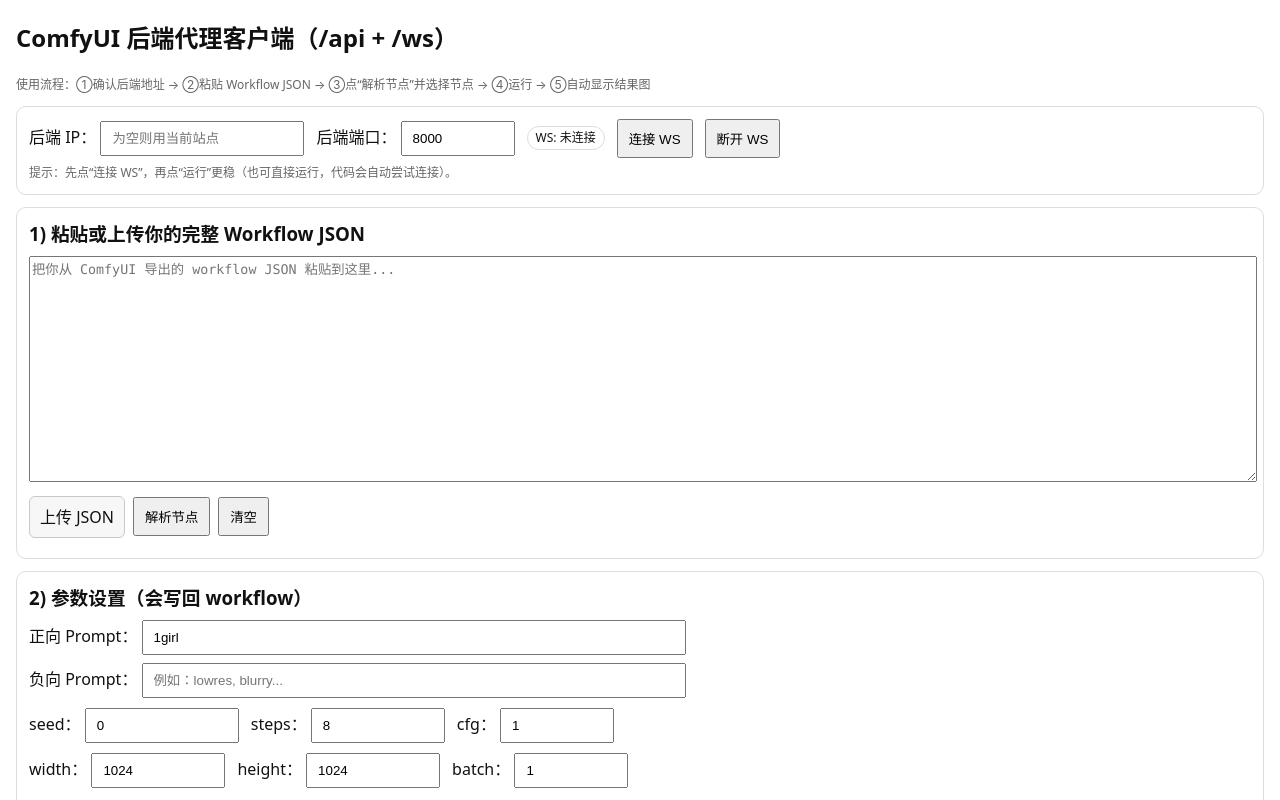
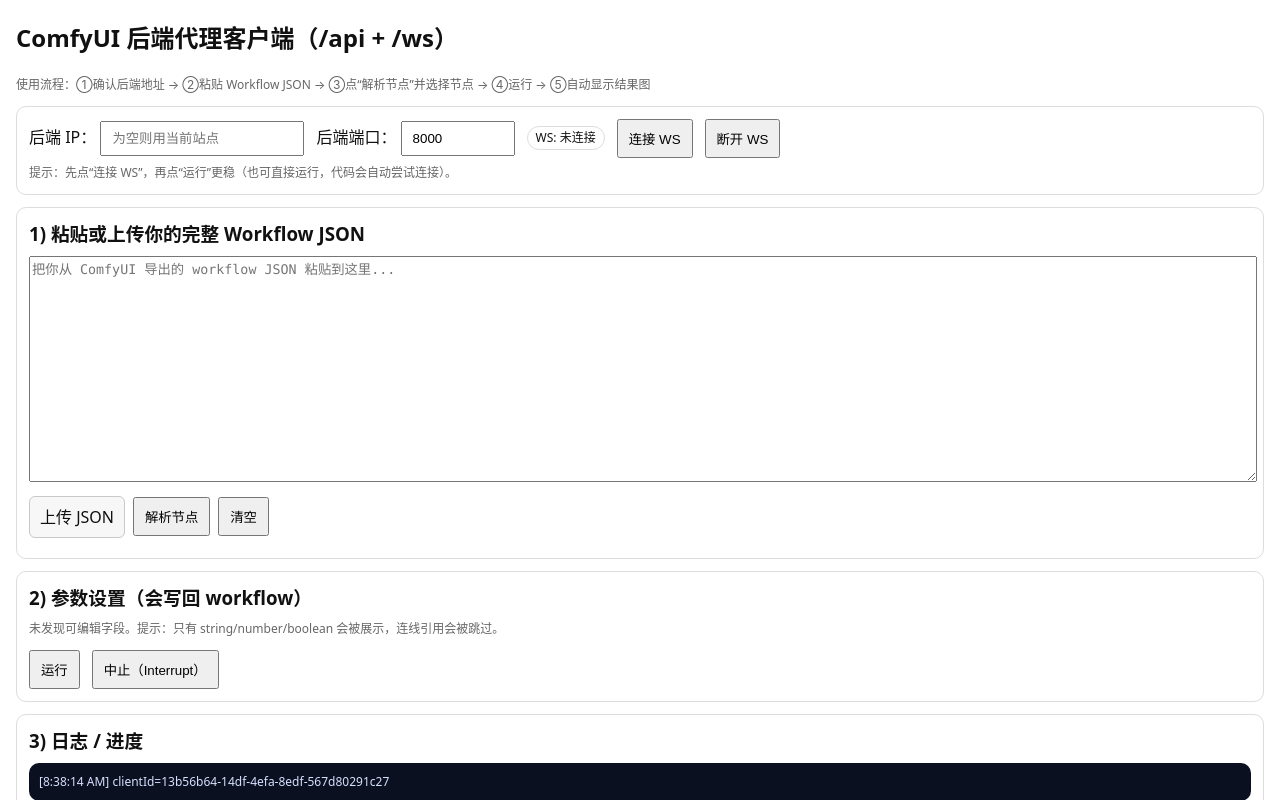
Before and after one commit to c1921/Comfyui-Assistant, a Vue app in the folder frontend/: page / in a window 1280 px wide. Shown: the top 800 px of the page. Built offline with nearby package versions, Linux system fonts and the light colour scheme.

Commit message:
feat: 将参数设置改为动态编辑字段

```diff
--- a/frontend/src/App.vue
+++ b/frontend/src/App.vue
@@ -13,6 +13,17 @@
 }
 
 type WorkflowMap = Record<string, WorkflowNode>
+
+type EditableValue = string | number | boolean
+
+type ParamField = {
+  id: string
+  nodeId: string
+  nodeLabel: string
+  inputKey: string
+  value: EditableValue
+  inputType: 'string' | 'number' | 'boolean'
+}
 
 type ImageFile = {
   filename: string
@@ -56,18 +67,7 @@
 const workflowJson = ref('')
 const parseInfo = ref('')
 
-const posPrompt = ref('1girl')
-const negPrompt = ref('')
-
-const posNode = ref('')
-const negNode = ref('')
-
-const seed = ref(0)
-const steps = ref(8)
-const cfg = ref(1)
-const width = ref(1024)
-const height = ref(1024)
-const batch = ref(1)
+const paramFields = ref<ParamField[]>([])
 
 const logLines = ref<string[]>([])
 const logText = computed(() => logLines.value.join('\n'))
@@ -101,48 +101,29 @@
   }
 }
 
-const findNodesByClass = (wf: WorkflowMap, classType: string) => {
-  const out: { id: string; node: WorkflowNode }[] = []
-  for (const [id, node] of Object.entries(wf || {})) {
-    if (node && node.class_type === classType) out.push({ id, node })
-  }
-  return out
-}
+const isEditableValue = (value: unknown): value is EditableValue =>
+  typeof value === 'string' || typeof value === 'number' || typeof value === 'boolean'
 
-const findSizeCandidates = (wf: WorkflowMap) => {
-  const candidates: { id: string; node: WorkflowNode }[] = []
-  const classSet = new Set([
-    'EmptyLatentImage',
-    'EmptyLatentImage (WAS)',
-    'LatentUpscale',
-    'ImageResize',
-    'SDXLAspectRatio',
-  ])
-  for (const [id, node] of Object.entries(wf || {})) {
-    if (!node) continue
-    if (classSet.has(node.class_type || '')) candidates.push({ id, node })
-    const ins = node.inputs || {}
-    if (typeof ins.width === 'number' && typeof ins.height === 'number') {
-      candidates.push({ id, node })
+const buildEditableParams = (wf: WorkflowMap) => {
+  const fields: ParamField[] = []
+  for (const [nodeId, node] of Object.entries(wf || {})) {
+    if (!node?.inputs) continue
+    const nodeLabel = node._meta?.title || node.class_type || nodeId
+    for (const [inputKey, value] of Object.entries(node.inputs)) {
+      if (!isEditableValue(value)) continue
+      const inputType =
+        typeof value === 'string' ? 'string' : typeof value === 'number' ? 'number' : 'boolean'
+      fields.push({
+        id: `${nodeId}.${inputKey}`,
+        nodeId,
+        nodeLabel,
+        inputKey,
+        value,
+        inputType,
+      })
     }
   }
-  const seen = new Set<string>()
-  return candidates.filter((x) => (seen.has(x.id) ? false : (seen.add(x.id), true)))
-}
-
-const getLinkedNodeId = (value: unknown) => {
-  if (Array.isArray(value) && typeof value[0] === 'string') return value[0]
-  if (typeof value === 'string') return value
-  return ''
-}
-
-const findPromptNodesFromSampler = (wf: WorkflowMap, samplerId?: string) => {
-  if (!samplerId) return { posId: '', negId: '' }
-  const node = wf[samplerId]
-  const ins = node?.inputs || {}
-  const posId = getLinkedNodeId(ins.positive)
-  const negId = getLinkedNodeId(ins.negative)
-  return { posId, negId }
+  return fields
 }
 
 const ensureWsConnected = () => {
@@ -331,36 +312,18 @@
 const buildWorkflowWithParams = () => {
   if (!workflow.value) throw new Error('请先解析并加载 workflow')
   const wf = cloneWorkflow(workflow.value)
-
-  const posId = posNode.value
-  const negId = negNode.value
-  const ksId = findNodesByClass(wf, 'KSampler')[0]?.id || ''
-  const szId = findSizeCandidates(wf)[0]?.id || ''
-
-  if (posId && wf[posId]?.inputs) wf[posId].inputs.text = posPrompt.value ?? ''
-  if (negId && wf[negId]?.inputs) wf[negId].inputs.text = negPrompt.value ?? ''
-
-  const seedValue = Number(seed.value)
-  const stepsValue = Number(steps.value)
-  const cfgValue = Number(cfg.value)
-
-  if (ksId && wf[ksId]?.inputs) {
-    if (!Number.isNaN(seedValue)) wf[ksId].inputs.seed = seedValue
-    if (!Number.isNaN(stepsValue)) wf[ksId].inputs.steps = stepsValue
-    if (!Number.isNaN(cfgValue)) wf[ksId].inputs.cfg = cfgValue
+  for (const field of paramFields.value) {
+    const node = wf[field.nodeId]
+    if (!node?.inputs) continue
+    if (field.inputType === 'number') {
+      const next = Number(field.value)
+      if (!Number.isNaN(next)) node.inputs[field.inputKey] = next
+    } else if (field.inputType === 'boolean') {
+      node.inputs[field.inputKey] = Boolean(field.value)
+    } else {
+      node.inputs[field.inputKey] = String(field.value)
+    }
   }
-
-  const w = Number(width.value)
-  const h = Number(height.value)
-  const b = Number(batch.value)
-
-  if (szId && wf[szId]?.inputs) {
-    if (!Number.isNaN(w) && 'width' in wf[szId].inputs) wf[szId].inputs.width = w
-    if (!Number.isNaN(h) && 'height' in wf[szId].inputs) wf[szId].inputs.height = h
-    if (!Number.isNaN(b) && 'batch_size' in wf[szId].inputs) wf[szId].inputs.batch_size = b
-    if (!Number.isNaN(b) && 'batch' in wf[szId].inputs) wf[szId].inputs.batch = b
-  }
-
   return wf
 }
 
@@ -372,19 +335,9 @@
     return
   }
   workflow.value = obj as WorkflowMap
+  paramFields.value = buildEditableParams(workflow.value)
 
-  const clips = findNodesByClass(obj, 'CLIPTextEncode')
-  const ksamplers = findNodesByClass(obj, 'KSampler')
-  const samplerId = ksamplers[0]?.id || ''
-  const { posId, negId } = findPromptNodesFromSampler(obj, samplerId)
-  if (posId) posNode.value = posId
-  if (negId) negNode.value = negId
-  if (!posNode.value && clips[0]) posNode.value = clips[0].id
-  if (!negNode.value && clips[1]) negNode.value = clips[1].id
-
-  parseInfo.value =
-    `解析成功：CLIPTextEncode=${clips.length}，KSampler=${ksamplers.length}。` +
-    '（如选项为空，说明你的图里对应节点类型不同，需要我按你的 workflow 调整识别规则。）'
+  parseInfo.value = `解析成功：发现 ${paramFields.value.length} 个可编辑字段。`
 
   log('Workflow 已加载并解析节点。')
 }
@@ -393,6 +346,7 @@
   workflowJson.value = ''
   parseInfo.value = ''
   workflow.value = null
+  paramFields.value = []
   images.value = []
   shownFiles.clear()
   log('已清空。')
@@ -471,14 +425,7 @@
     />
 
     <ParamsCard
-      v-model:pos-prompt="posPrompt"
-      v-model:neg-prompt="negPrompt"
-      v-model:seed="seed"
-      v-model:steps="steps"
-      v-model:cfg="cfg"
-      v-model:width="width"
-      v-model:height="height"
-      v-model:batch="batch"
+      v-model:fields="paramFields"
       @run="onRun"
       @stop="onStop"
     />
--- a/frontend/src/components/ParamsCard.vue
+++ b/frontend/src/components/ParamsCard.vue
@@ -1,120 +1,99 @@
 <script setup lang="ts">
-interface SelectOption {
-  value: string
-  label: string
+import { computed } from 'vue'
+
+type ParamField = {
+  id: string
+  nodeId: string
+  nodeLabel: string
+  inputKey: string
+  value: string | number | boolean
+  inputType: 'string' | 'number' | 'boolean'
 }
 
-const props = defineProps<{
-  posPrompt: string
-  negPrompt: string
-  seed: number
-  steps: number
-  cfg: number
-  width: number
-  height: number
-  batch: number
-}>()
+const props = defineProps<{ fields: ParamField[] }>()
 
 const emit = defineEmits<{
-  (e: 'update:posPrompt', value: string): void
-  (e: 'update:negPrompt', value: string): void
-  (e: 'update:seed', value: number): void
-  (e: 'update:steps', value: number): void
-  (e: 'update:cfg', value: number): void
-  (e: 'update:width', value: number): void
-  (e: 'update:height', value: number): void
-  (e: 'update:batch', value: number): void
+  (e: 'update:fields', value: ParamField[]): void
   (e: 'run'): void
   (e: 'stop'): void
 }>()
+
+const groups = computed(() => {
+  const map = new Map<string, { key: string; label: string; items: ParamField[] }>()
+  for (const field of props.fields) {
+    const key = `${field.nodeLabel} (${field.nodeId})`
+    const existing = map.get(key)
+    if (existing) {
+      existing.items.push(field)
+    } else {
+      map.set(key, { key, label: key, items: [field] })
+    }
+  }
+  return [...map.values()]
+})
+
+const updateFieldValue = (id: string, value: string | number | boolean) => {
+  const next = props.fields.map((field) => (field.id === id ? { ...field, value } : field))
+  emit('update:fields', next)
+}
+
+const asTextarea = (value: unknown) => {
+  if (typeof value !== 'string') return false
+  return value.length > 80 || value.includes('\n')
+}
 </script>
 
 <template>
   <div class="card">
     <h3 style="margin: 0 0 8px 0">2) 参数设置（会写回 workflow）</h3>
 
-    <div class="row">
+    <div v-if="props.fields.length === 0" class="small">
+      未发现可编辑字段。提示：只有 string/number/boolean 会被展示，连线引用会被跳过。
+    </div>
+    <div v-else>
+      <div v-for="group in groups" :key="group.key" style="margin-top: 10px">
+        <div class="small" style="margin-bottom: 6px">节点：{{ group.label }}</div>
+        <div
+          v-for="field in group.items"
+          :key="field.id"
+          class="row"
+          style="margin-bottom: 6px"
+        >
           <label>
-        正向 Prompt：
+            {{ field.inputKey }}：
             <input
-          :value="props.posPrompt"
+              v-if="field.inputType === 'number'"
+              type="number"
+              :value="field.value"
+              style="width: 180px"
+              @input="
+                updateFieldValue(field.id, Number(($event.target as HTMLInputElement).value))
+              "
+            />
+            <input
+              v-else-if="field.inputType === 'boolean'"
+              type="checkbox"
+              :checked="Boolean(field.value)"
+              @change="
+                updateFieldValue(field.id, ($event.target as HTMLInputElement).checked)
+              "
+            />
+            <textarea
+              v-else-if="asTextarea(field.value)"
+              :value="String(field.value)"
               style="width: 520px"
-          placeholder="例如：a cinematic portrait of..."
-          @input="emit('update:posPrompt', ($event.target as HTMLInputElement).value)"
+              rows="3"
+              @input="updateFieldValue(field.id, ($event.target as HTMLTextAreaElement).value)"
+            ></textarea>
+            <input
+              v-else
+              :value="String(field.value)"
+              style="width: 520px"
+              @input="updateFieldValue(field.id, ($event.target as HTMLInputElement).value)"
             />
           </label>
         </div>
-    <div class="row" style="margin-top: 8px">
-      <label>
-        负向 Prompt：
-        <input
-          :value="props.negPrompt"
-          style="width: 520px"
-          placeholder="例如：lowres, blurry..."
-          @input="emit('update:negPrompt', ($event.target as HTMLInputElement).value)"
-        />
-      </label>
       </div>
-
-    <div class="row" style="margin-top: 10px">
-      <label>
-        seed：
-        <input
-          type="number"
-          :value="props.seed"
-          style="width: 130px"
-          @input="emit('update:seed', Number(($event.target as HTMLInputElement).value))"
-        />
-      </label>
-      <label>
-        steps：
-        <input
-          type="number"
-          :value="props.steps"
-          style="width: 110px"
-          @input="emit('update:steps', Number(($event.target as HTMLInputElement).value))"
-        />
-      </label>
-      <label>
-        cfg：
-        <input
-          type="number"
-          step="0.5"
-          :value="props.cfg"
-          style="width: 90px"
-          @input="emit('update:cfg', Number(($event.target as HTMLInputElement).value))"
-        />
-      </label>
-    </div>
-
-    <div class="row" style="margin-top: 10px">
-      <label>
-        width：
-        <input
-          type="number"
-          :value="props.width"
-          style="width: 110px"
-          @input="emit('update:width', Number(($event.target as HTMLInputElement).value))"
-        />
-      </label>
-      <label>
-        height：
-        <input
-          type="number"
-          :value="props.height"
-          style="width: 110px"
-          @input="emit('update:height', Number(($event.target as HTMLInputElement).value))"
-        />
-      </label>
-      <label>
-        batch：
-        <input
-          type="number"
-          :value="props.batch"
-          style="width: 90px"
-          @input="emit('update:batch', Number(($event.target as HTMLInputElement).value))"
-        />
-      </label>
     </div>
 
     <div class="row" style="margin-top: 12px">
```
Lines whose indentation alone changed are shown as unchanged.
